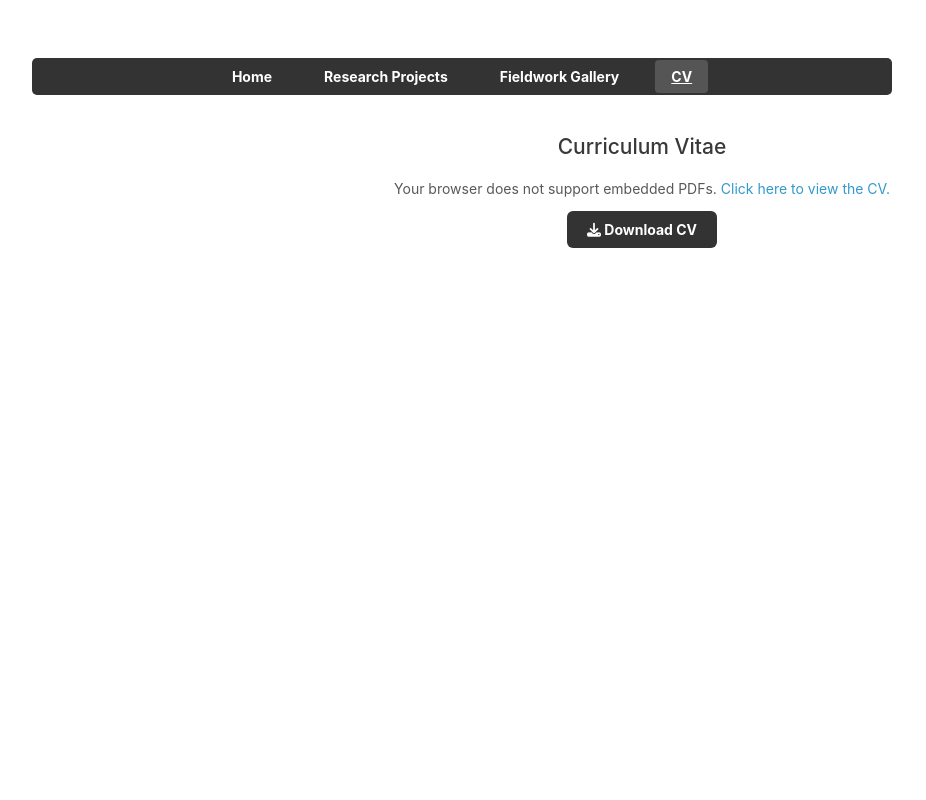
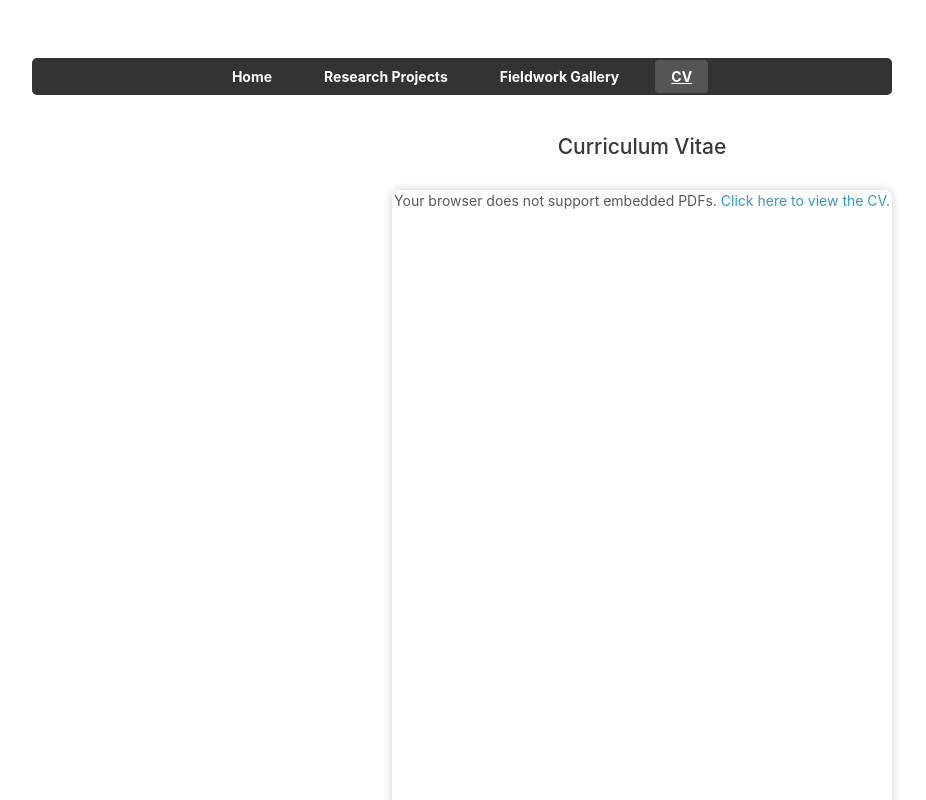
Before and after one commit to mattpsalinas/mattpsalinas.github.io, a plain HTML site: page cv.html in a window 1280 px wide. Shown: the top 800 px of the page, without its empty margins (178-1104 px from the left). Drawn offline with Linux system fonts and the light colour scheme.

Commit message:
Update cv.html

```diff
--- a/cv.html
+++ b/cv.html
@@ -25,25 +25,18 @@
     <section style="text-align:center; margin-top: 20px;">
   <h2>Curriculum Vitae</h2>
 
-      <!-- Embedded PDF (preferred for GitHub Pages) -->
-      <object
-        data="cv.pdf"
-        type="application/pdf"
-        width="90%"
-        height="800px"
-        style="border:none; box-shadow: 0 0 10px rgba(0,0,0,0.2); border-radius:8px;">
+  <div class="pdf-container">
+    <object data="cv.pdf" type="application/pdf">
       <p>Your browser does not support embedded PDFs.
          <a href="cv.pdf" target="_blank">Click here to view the CV.</a></p>
     </object>
+  </div>
 
-      <!-- Download Button -->
-      <div style="margin-top: 20px;">
-        <a href="cv.pdf" download
-         style="text-decoration:none; background-color:#333; color:white; padding:10px 20px; border-radius:6px; font-weight:bold;">
+  <a href="cv.pdf" download class="download-btn">
     <i class="fa-solid fa-download"></i> Download CV
   </a>
-      </div>
 </section>
+
 
   </div>
 
```
Lines whose indentation alone changed are shown as unchanged.
